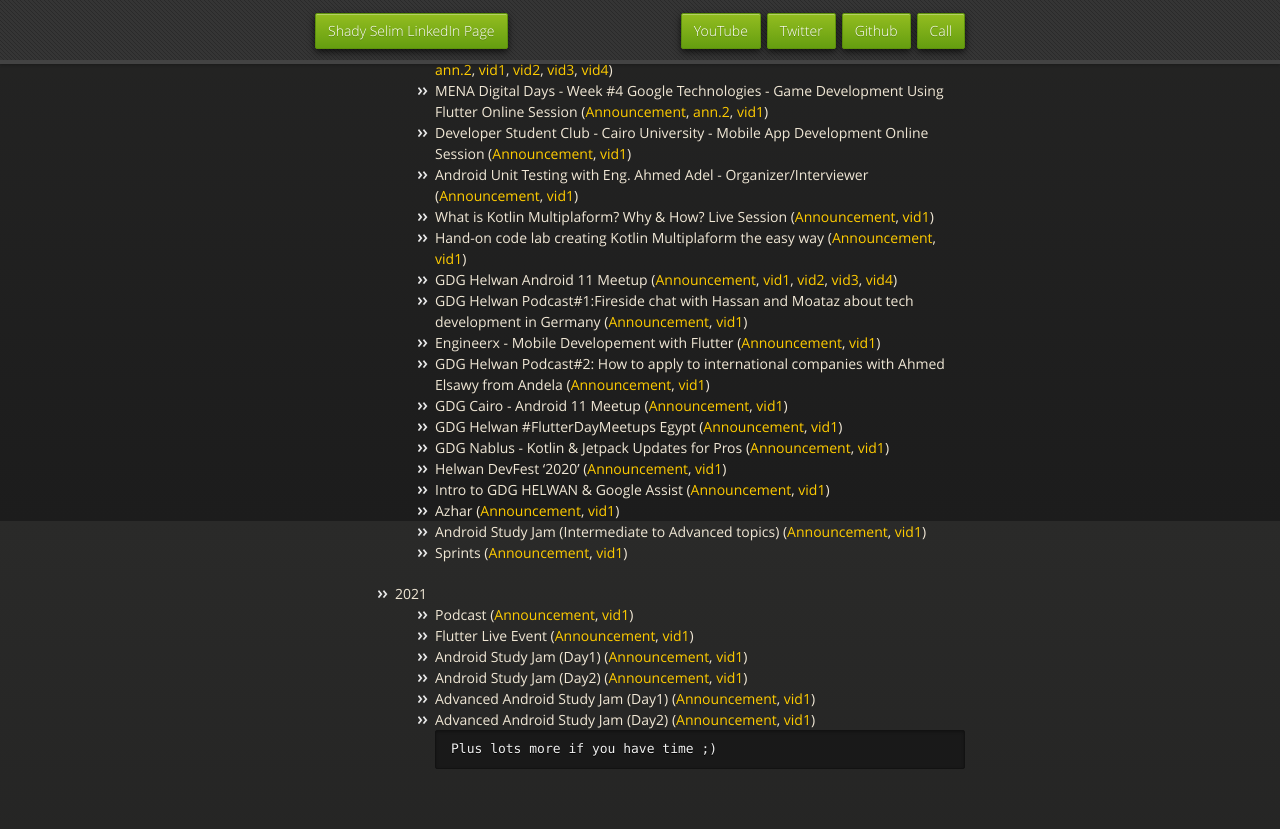
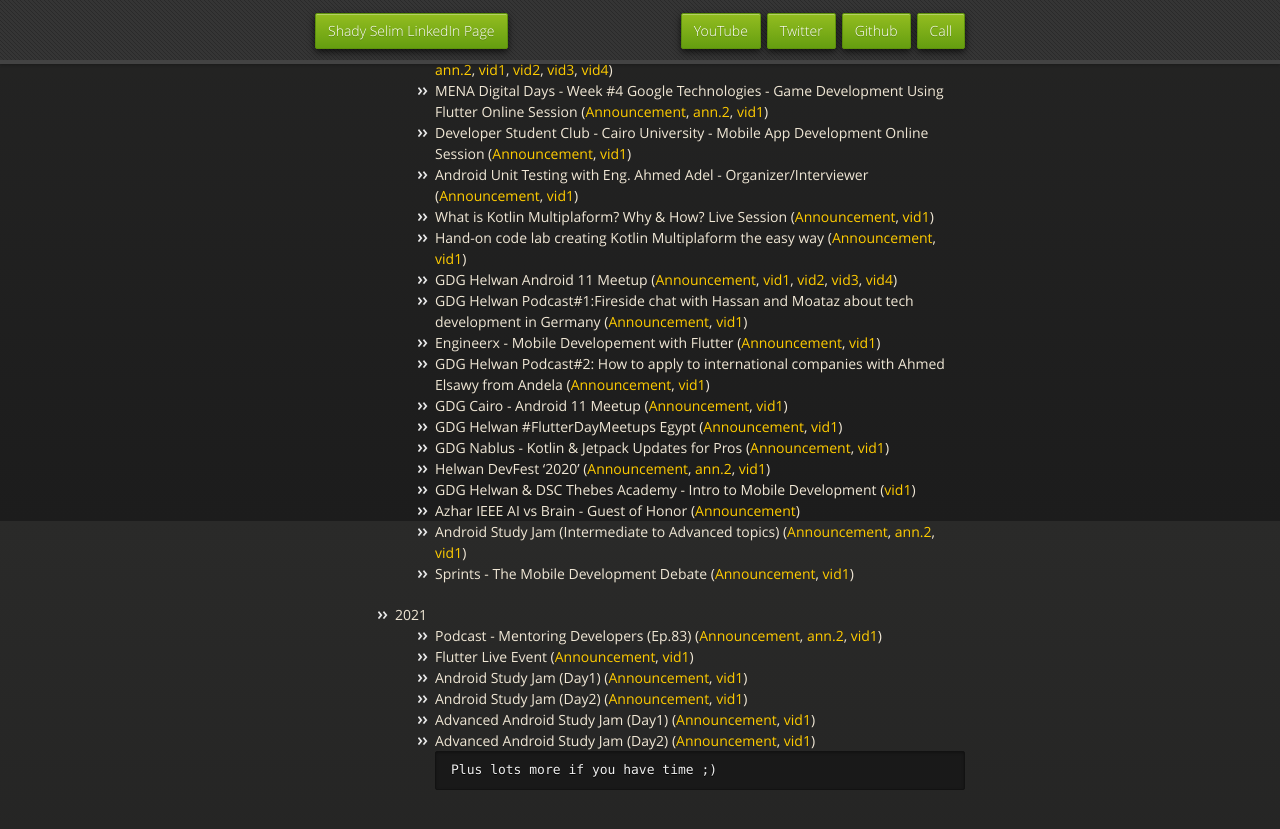
Before and after one commit to Shady-Selim/shady-selim.github.io, a Jekyll site: the page built from index.md, in a window 1280 px wide and 900 px high, scrolled down 5779 px. Shown: the top 829 px of the window. Built offline with Jekyll 4.4.1, drawn with Linux system fonts in a browser that asks for light colours; our own code applies the rules of GitHub Pages for plain Markdown files.

Commit message:
Update index.md

````diff
--- a/index.md
+++ b/index.md
@@ -226,18 +226,18 @@
     - GDG Cairo - Android 11 Meetup ([Announcement](https://www.facebook.com/GDGCairo/photos/gm.2884570654998843/3101827633220361/?type=3&theater), [vid1](https://youtu.be/mfbWc-7S9uA))
     - GDG Helwan #FlutterDayMeetups Egypt ([Announcement](https://www.meetup.com/GDG-Helwan/events/271621126/), [vid1](https://www.facebook.com/GDGDamanhour/videos/960221841095090))
     - GDG Nablus - Kotlin & Jetpack Updates for Pros ([Announcement](https://www.facebook.com/GDGNablus/photos/a.453124484708190/3650183331668940/?type=3&theater), [vid1](https://www.facebook.com/GDGNablus/videos/342632443414768/))
-    - Helwan DevFest '2020' ([Announcement](https://www.facebook.com/GDGNablus/photos/a.453124484708190/3650183331668940/?type=3&theater), [vid1](https://www.facebook.com/GDGNablus/videos/342632443414768/))
-    - Intro to GDG HELWAN & Google Assist ([Announcement](https://www.facebook.com/GDGNablus/photos/a.453124484708190/3650183331668940/?type=3&theater), [vid1](https://www.facebook.com/GDGNablus/videos/342632443414768/))
-    - Azhar ([Announcement](https://www.facebook.com/GDGNablus/photos/a.453124484708190/3650183331668940/?type=3&theater), [vid1](https://www.facebook.com/GDGNablus/videos/342632443414768/))
-    - Android Study Jam (Intermediate to Advanced topics) ([Announcement](https://www.facebook.com/GDGNablus/photos/a.453124484708190/3650183331668940/?type=3&theater), [vid1](https://www.facebook.com/GDGNablus/videos/342632443414768/))
-    - Sprints ([Announcement](https://www.facebook.com/GDGNablus/photos/a.453124484708190/3650183331668940/?type=3&theater), [vid1](https://www.facebook.com/GDGNablus/videos/342632443414768/))
+    - Helwan DevFest '2020' ([Announcement](https://www.facebook.com/Helwan.GDG/posts/2812886838945406), [ann.2](https://www.meetup.com/GDG-Helwan/events/268749579/), [vid1](https://youtu.be/sTl6hMq6aNk))
+    - GDG Helwan & DSC Thebes Academy - Intro to Mobile Development ([vid1](https://www.facebook.com/GDGNablus/videos/342632443414768/))
+    - Azhar IEEE AI vs Brain - Guest of Honor ([Announcement](https://www.facebook.com/events/3338441169616717/))
+    - Android Study Jam (Intermediate to Advanced topics) ([Announcement](https://gdg.community.dev/events/details/google-gdg-helwan-presents-android-study-jam-intermediate-to-advanced-topics/), [ann.2](https://www.meetup.com/GDG-Helwan/events/275394055/), [vid1](https://youtu.be/uCT4YqO7g9g))
+    - Sprints - The Mobile Development Debate ([Announcement](https://www.facebook.com/events/409392583636344/?post_id=410646680177601), [vid1](https://www.facebook.com/watch/live/?v=692799318097966&ref=watch_permalink))
   - 2021
-    - Podcast ([Announcement](https://www.facebook.com/GDGNablus/photos/a.453124484708190/3650183331668940/?type=3&theater), [vid1](https://www.facebook.com/GDGNablus/videos/342632443414768/))
-    - Flutter Live Event ([Announcement](https://www.facebook.com/GDGNablus/photos/a.453124484708190/3650183331668940/?type=3&theater), [vid1](https://www.facebook.com/GDGNablus/videos/342632443414768/))
-    - Android Study Jam (Day1) ([Announcement](https://www.facebook.com/GDGNablus/photos/a.453124484708190/3650183331668940/?type=3&theater), [vid1](https://www.facebook.com/GDGNablus/videos/342632443414768/))
-    - Android Study Jam (Day2) ([Announcement](https://www.facebook.com/GDGNablus/photos/a.453124484708190/3650183331668940/?type=3&theater), [vid1](https://www.facebook.com/GDGNablus/videos/342632443414768/))
-    - Advanced Android Study Jam (Day1) ([Announcement](https://www.facebook.com/GDGNablus/photos/a.453124484708190/3650183331668940/?type=3&theater), [vid1](https://www.facebook.com/GDGNablus/videos/342632443414768/))
-    - Advanced Android Study Jam (Day2) ([Announcement](https://www.facebook.com/GDGNablus/photos/a.453124484708190/3650183331668940/?type=3&theater), [vid1](https://www.facebook.com/GDGNablus/videos/342632443414768/))
+    - Podcast - Mentoring Developers (Ep.83) ([Announcement](http://mentoringdevelopers.com/), [ann.2](https://www.stitcher.com/show/mentoring-developers), [vid1](https://www.facebook.com/GDGNablus/videos/342632443414768/))
+    - Flutter Live Event ([Announcement](), [vid1]())
+    - Android Study Jam (Day1) ([Announcement](), [vid1]())
+    - Android Study Jam (Day2) ([Announcement](), [vid1]())
+    - Advanced Android Study Jam (Day1) ([Announcement](), [vid1]())
+    - Advanced Android Study Jam (Day2) ([Announcement](), [vid1]())
 ```
 Plus lots more if you have time ;)
 ```
````
